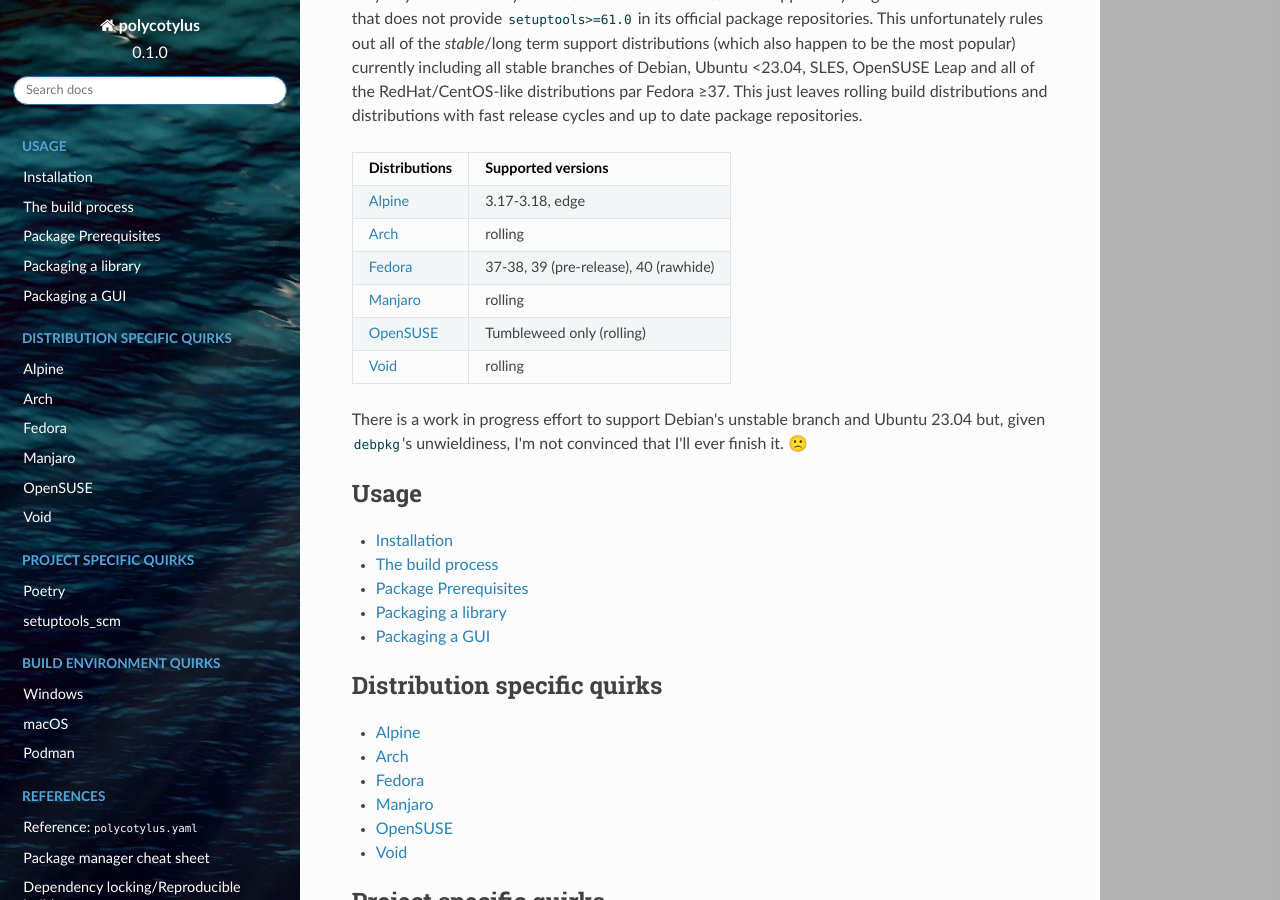
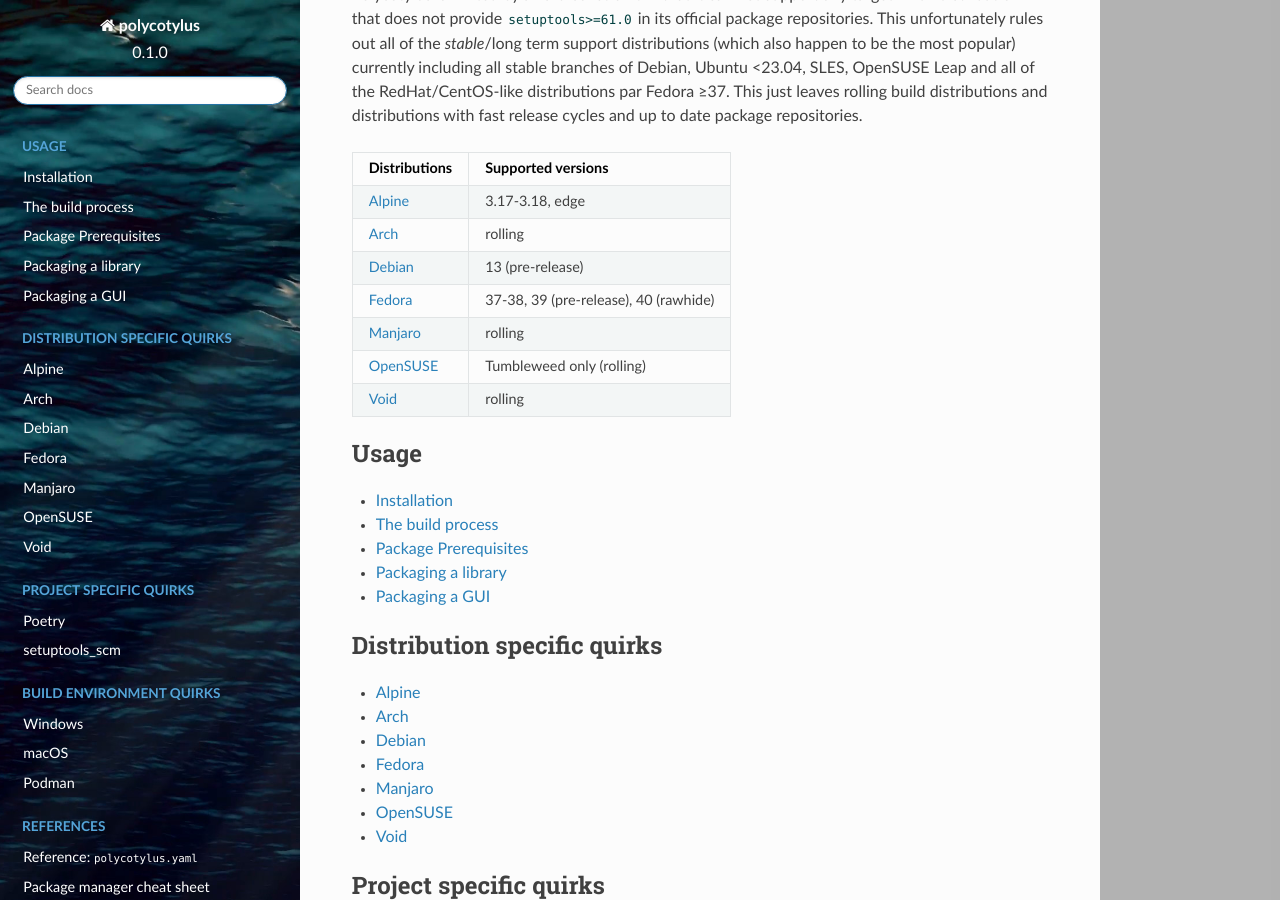
Before and after one commit to bwoodsend/polycotylus, a Sphinx documentation site: the page built from docs/source/index.rst, in a window 1280 px wide and 900 px high, scrolled down 1051 px. Built offline with Sphinx 7.4.7 and the Read the Docs theme 2.0.0, drawn with Linux system fonts in a browser that asks for light colours.

```diff
--- a/README.rst
+++ b/README.rst
@@ -73,18 +73,16 @@ Distributions  Supported versions
 =============  =====================================
 Alpine_        3.17-3.18, edge
 Arch_          rolling
+Debian_        13 (pre-release)
 Fedora_        37-38, 39 (pre-release), 40 (rawhide)
 Manjaro_       rolling
 OpenSUSE_      Tumbleweed only (rolling)
 Void_          rolling
 =============  =====================================
 
-There is a work in progress effort to support Debian's unstable branch and
-Ubuntu 23.04 but, given ``debpkg``\ 's unwieldiness, I'm not convinced that I'll
-ever finish it. 🙁
-
 .. _Alpine: https://alpinelinux.org/
 .. _Arch: https://archlinux.org/
+.. _Debian: https://www.debian.org/
 .. _Fedora: https://fedoraproject.org/
 .. _Manjaro: https://manjaro.org/
 .. _OpenSUSE: https://www.opensuse.org/
--- a/docs/source/index.rst
+++ b/docs/source/index.rst
@@ -21,6 +21,7 @@
 
     Alpine <alpine>
     Arch <arch>
+    Debian <debian>
     Fedora <fedora>
     Manjaro <manjaro>
     OpenSUSE <opensuse>
--- a/polycotylus/__init__.py
+++ b/polycotylus/__init__.py
@@ -13,12 +13,13 @@ from ._manjaro import Manjaro
 from ._fedora import Fedora, Fedora37, Fedora38, Fedora39, Fedora40
 from ._void import Void, VoidGlibc, VoidMusl
 from ._opensuse import OpenSUSE
-from ._debian import Debian
+from ._debian import Debian, Debian13
 
 distributions = {i.name: i for i in (Alpine, Arch, Debian, Fedora, Manjaro, Void, OpenSUSE)}
 distributions["alpine:3.17"] = Alpine317
 distributions["alpine:3.18"] = Alpine318
 distributions["alpine:edge"] = AlpineEdge
+distributions["debian:13"] = Debian13
 distributions["fedora:37"] = Fedora37
 distributions["fedora:38"] = Fedora38
 distributions["fedora:39"] = Fedora39
```
Also changed, not shown: docs/source/debian.rst (added, +32 -0 lines), 4 other files.
